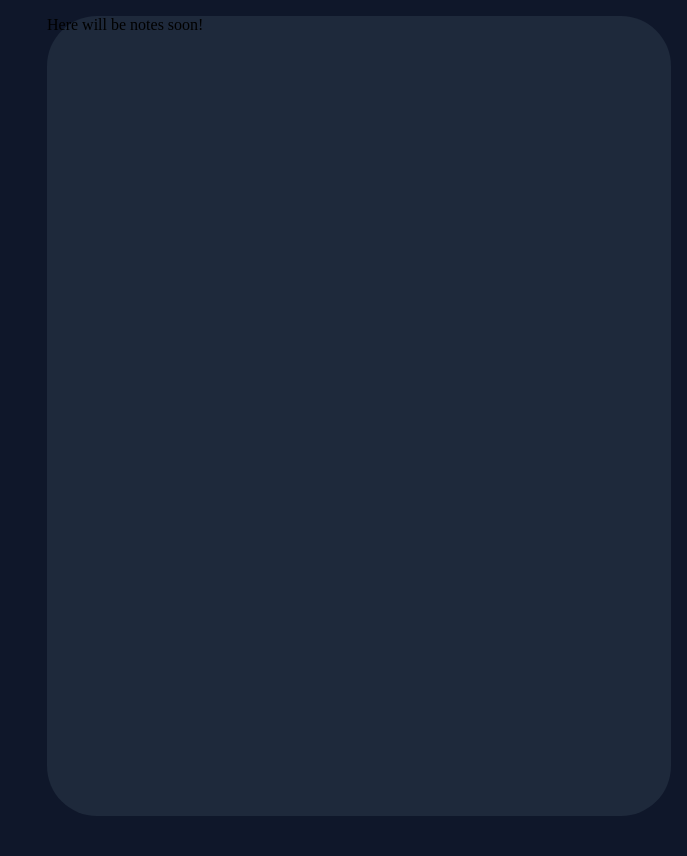
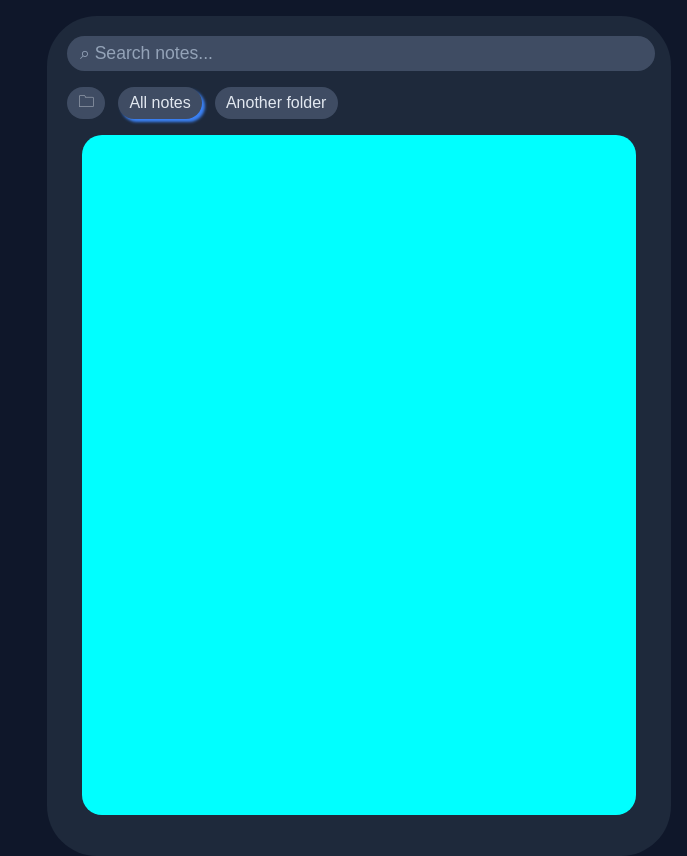
Before and after one commit to Elisabeth039/Dev-dashboard, a React (Vite) app: page / in a window 1280 px wide. Shown: the whole page, without its empty margins (593-1280 px from the left). Before the commit the page ends 832 px from the top, so only its background shows below. Built offline with nearby package versions, Linux system fonts and the light colour scheme.

Commit message:
feat: add folders UI and basic state logic

```diff
--- a/src/App.css
+++ b/src/App.css
@@ -6,11 +6,11 @@
 :root {
   --bg: #0F172A;
   --second-bg: #1E293B;
-  --cards-notes: #3F4C63;
+  --cards: #3F4C63;
   --hover: #334155;
-  --main-text: #E2E8F0;
+  --text: #E2E8F0;
   --muted-text: #94A3B8;
-  --main-highlight: #3B82F6;
+  --highlight: #3B82F6;
   --yellow-highlight: #FACC15;
 }
 
@@ -25,6 +25,6 @@ body{
 }
 
 .main-content{
-   display: grid;
+  display: grid;
   grid-template-columns: 1fr 1fr;
 }
--- a/src/components/Notes.jsx
+++ b/src/components/Notes.jsx
@@ -1,10 +1,77 @@
+import { useState } from 'react';
 import '../App.css';
-import '../styles/Notes.css'
+import '../styles/Notes.css';
 
 export default function Notes () {
+    const [folders, setFolders] = useState([
+        {id: 1, name: 'All notes'},
+        {id: 2, name: 'Another folder'}
+    ]);
+
+    const [activeFolder, setActiveFolder] = useState("All notes");
+    const [input, setInput] = useState('');
+    const [isOpen, setIsOpen] = useState(false);
+
+    const addFolder = () => {
+        if (input.trim() === '') return;
+
+        const newFolder = {
+            id: Date.now(),
+            name: input
+        };
+
+        setFolders(prev => [...prev, newFolder]);
+        setInput('');
+        setIsOpen(false);
+    };
+
     return(
         <div className='notes-container'>
-            Here will be notes soon!
+            <input
+                type='text'
+                placeholder=' ⌕ Search notes...'
+                className='search'
+            />
+
+            <div className='folders'>
+                <button
+                    onClick={() => setIsOpen(true)}
+                    className='pill'
+                >
+                    🗀
+                </button>
+
+                {folders.map(folder =>(
+                    <button
+                        key={folder.id}
+                        className={`pill ${
+                            activeFolder === folder.name ? "active" : ""
+                        }`}
+                        onClick={() => setActiveFolder(folder.name)}
+                    >
+                        {folder.name}
+                    </button>
+                ))}
+            </div>
+
+            <div className='notes-section'></div>
+
+            {isOpen && (
+                <div className='add-folder-panel'>
+                    <input
+                        type='text'
+                        value={input}
+                        onChange={(e) => setInput(e.target.value)}
+                        className='add-input'
+                    />
+                    <button
+                        className='add-folder'
+                        onClick={addFolder}
+                    >
+                        Add folder
+                    </button>
+                </div>
+            )}
         </div>
-    )
+    );
 }
--- a/src/styles/Notes.css
+++ b/src/styles/Notes.css
@@ -2,5 +2,72 @@
     background-color: var(--second-bg);
     grid-column: 2;
     height: 100vh;
+    padding: 1.25rem;
     border-radius: 50px;
 }
+
+.search{
+    color: var(--text);
+    height: 2.2rem;
+    width: 98%;
+    font-size: 1.1rem;
+    border-radius: 20px;
+    border: none;
+    background-color: var(--cards);
+    margin-bottom: 1rem;
+    padding: 0 0.5rem;
+    outline: none;
+}
+
+.search::placeholder{
+    color: var(--muted-text);
+}
+
+.search:hover{
+    background-color: var(--hover);
+}
+
+.folders{
+    display: flex;
+    gap: 0.8rem;
+}
+
+.pill{
+    font-size: 1rem;
+    display: flex;
+    background-color: var(--cards);
+    height: 2rem;
+    margin-bottom: 1rem;
+    padding: 0.7rem;
+    border: none;
+    border-radius: 20px;
+    color: var(--text);
+    align-items: center;
+}
+
+.pill:hover{
+    background-color: var(--hover);
+}
+
+.pill.active{
+    box-shadow: 3px 3px 3px var(--highlight);
+}
+
+.add-folder-panel {
+    position: absolute;
+    top: 0px;
+    right: 0px;
+    background: var(--cards);
+    padding: 10px;
+    border-radius: 10px;
+    display: flex;
+    gap: 8px;
+}
+
+.notes-section{
+    background-color: aqua;
+    height: 85%;
+    width: 95%;
+    justify-self: center;
+    border-radius: 20px;
+}
```
